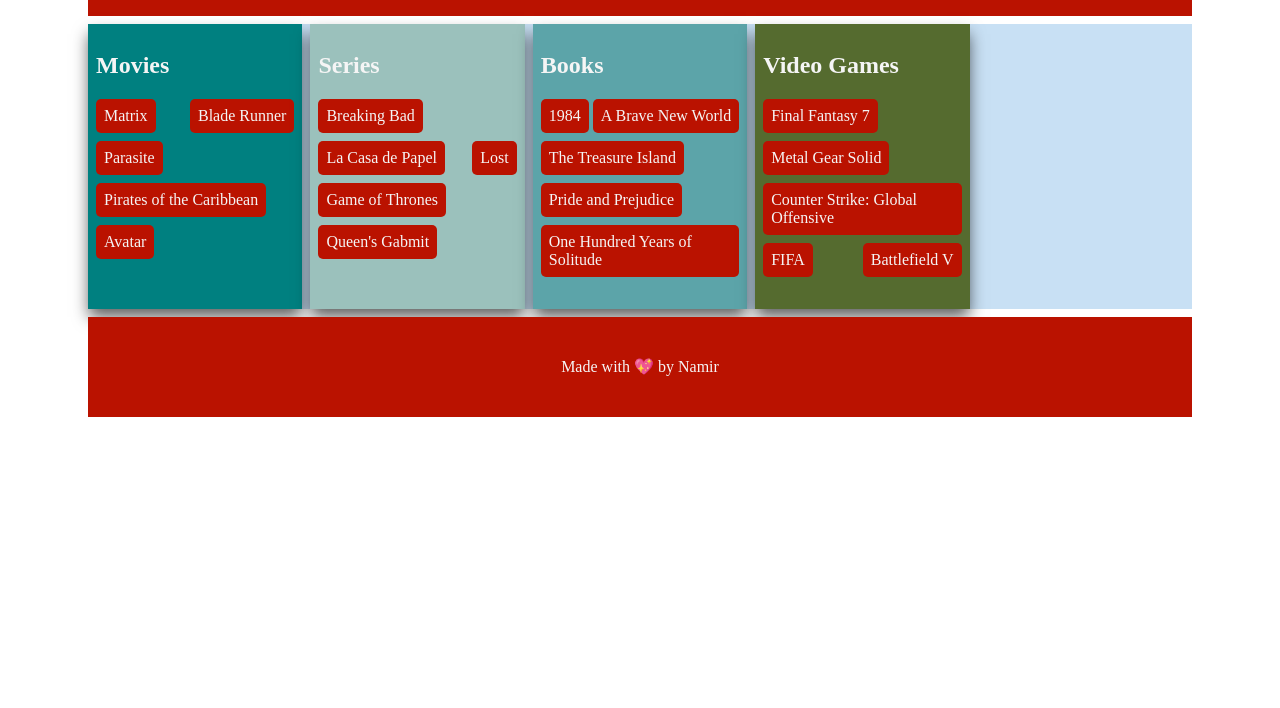
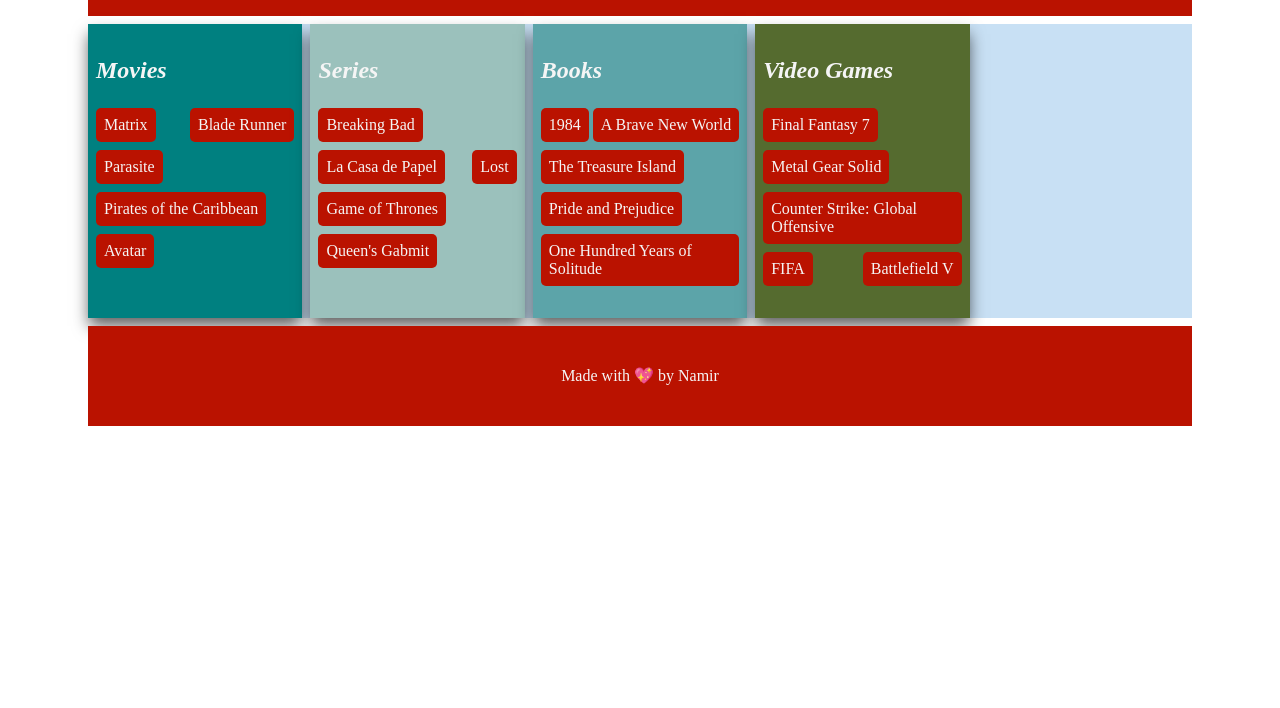
Before and after one commit to namirsab/css-layout-example, a plain HTML site: page index.html in a window 1280 px wide. Shown: the part 92-800 px from the top of the page. Drawn offline with Linux system fonts and the light colour scheme.

Commit message:
Correct typo in filepath

```diff
--- a/index.css
+++ b/index.css
@@ -1,3 +1,3 @@
-@import "./src/styles/_base.css";
+@import "./src/styles/base.css";
 @import "./src/styles/colors.css";
 @import "./src/styles/page.css";
```
